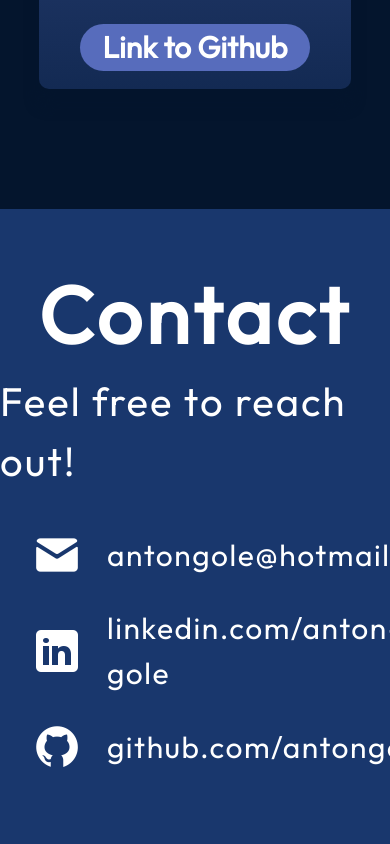
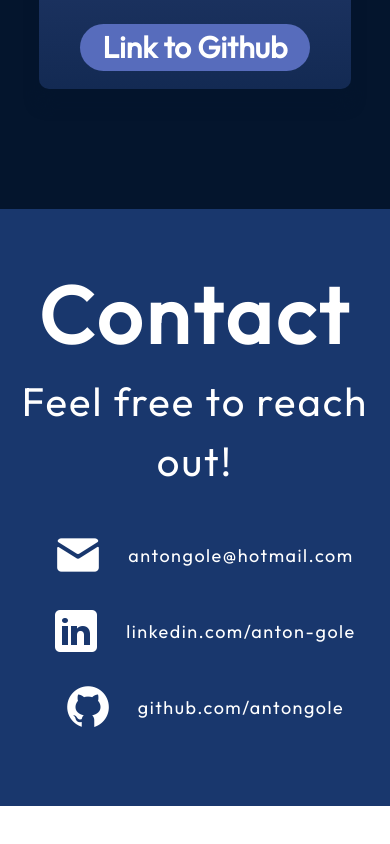
Before and after one commit to AntonGole/Portfolio, a React (Vite) app: page / in a window 390 px wide. Shown: the part 8305-9149 px from the top of the page. After the commit the page ends 9111 px from the top, so only its background shows below. Built offline with nearby package versions, Linux system fonts and the light colour scheme.

Commit message:
Centered text in contact to work better on very narrow screens

```diff
--- a/src/components/Contact/Contact.module.css
+++ b/src/components/Contact/Contact.module.css
@@ -16,12 +16,15 @@
     font-size: 80px;
     font-weight: 700;
     letter-spacing: 4px;
+    text-align: center;
 }
 
 .text p {
     font-size: 40px;
     font-weight: 400;
     letter-spacing: 2px;
+    text-align: center;
+    padding: 0% 5%;
 }
 
 .links {
@@ -44,6 +47,8 @@
     font-size: 30px;
     font-weight: 400;
     letter-spacing: 1.5px;
+    padding-right: 15px;
+    word-break: break-all;
 }
 
 @media screen and (max-width: 830px) {
@@ -60,6 +65,20 @@
     }
 
     .links {
-        align-items: left;
+        align-items: center;
     }
 }
+
+@media screen and (max-width: 500px) {
+    .link a {
+        font-size: 24px;
+        word-break: break-all;
+    }
+}
+
+@media screen and (max-width: 425px) {
+    .link a {
+        font-size: 18px;
+        word-break: break-all;
+    }
+}
```
